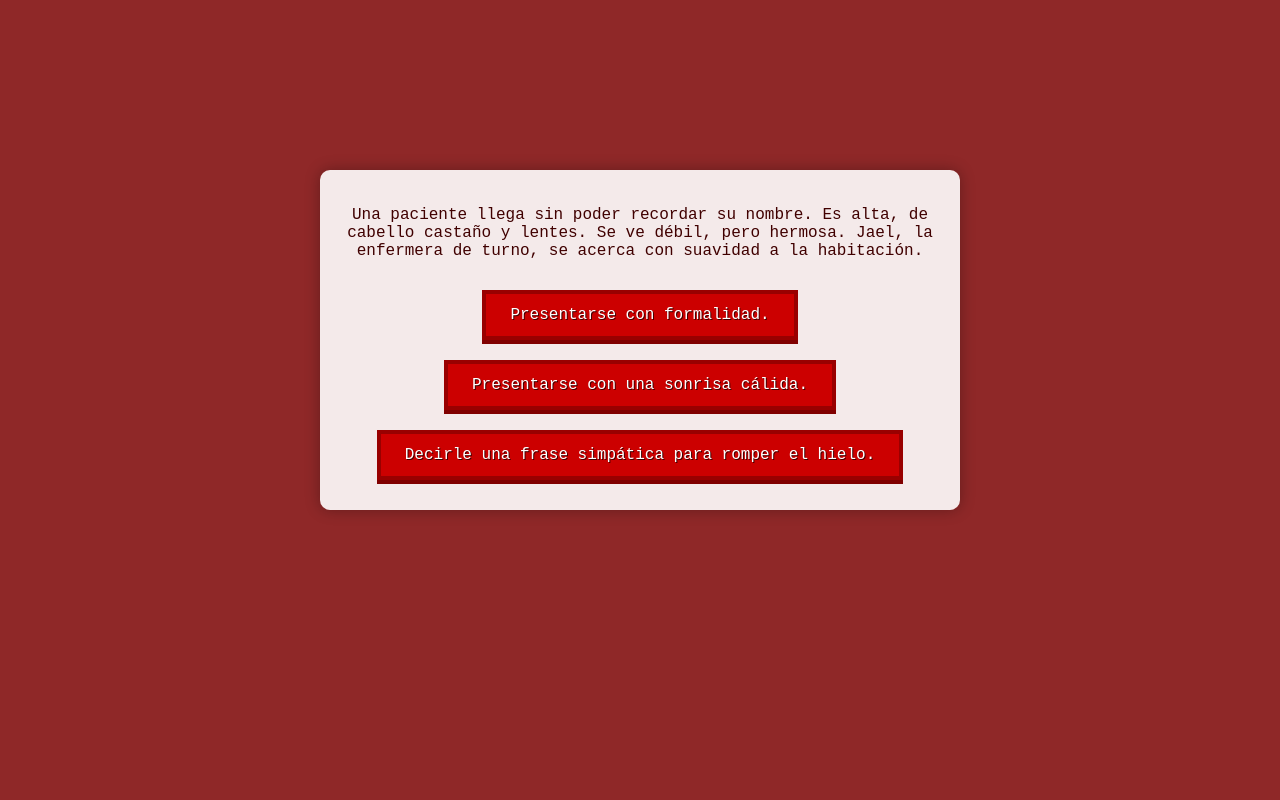
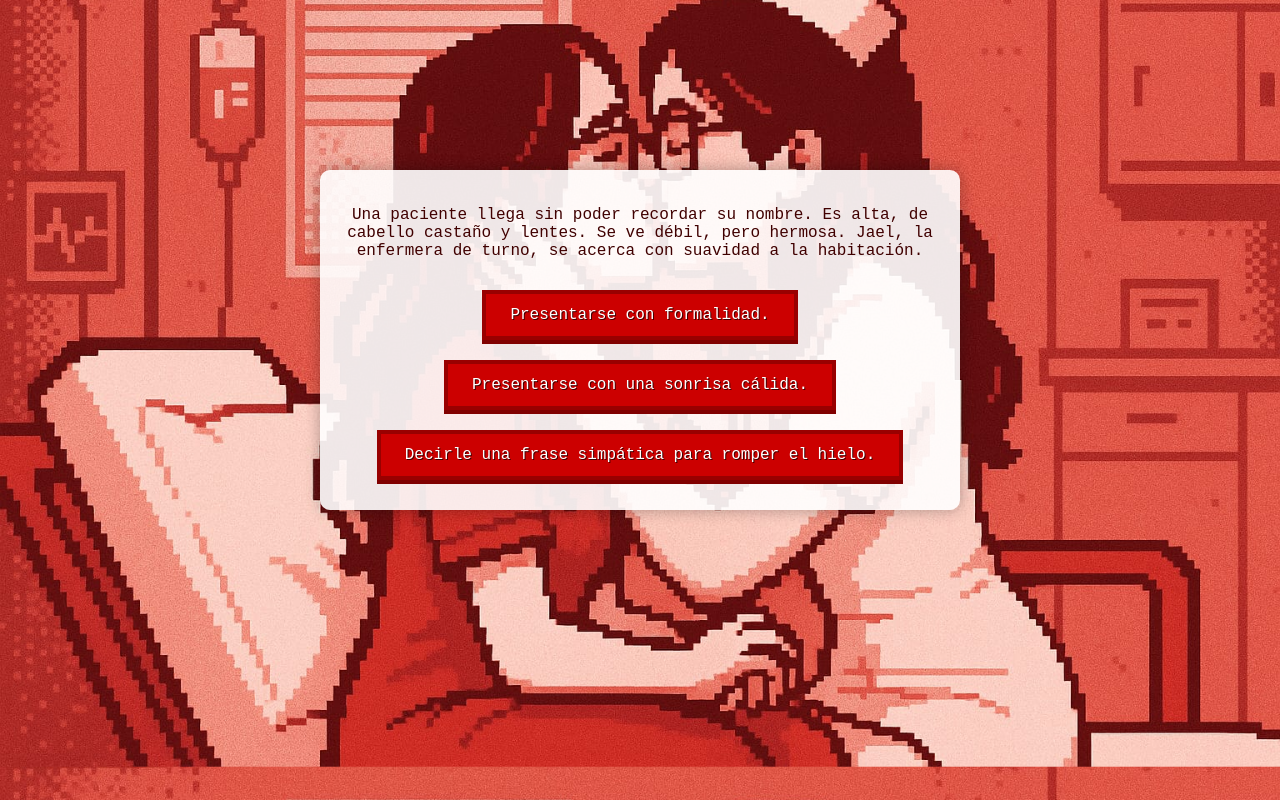
Before and after one commit to Satxn4/ILYSM, a plain HTML site: page index.html in a window 1280 px wide. Drawn offline with Linux system fonts and the light colour scheme.

Commit message:
Update style.css

```diff
--- a/CSS/style.css
+++ b/CSS/style.css
@@ -9,7 +9,7 @@ body {
   justify-content: center;
   flex-direction: column; /* Agregado para que la imagen no se monte sobre el texto */
   height: 85vh;
-  background-image: url('../FONDO/kiss.jpeg');
+  background-image: url('../FONDO/kiss.jpg');
   background-size: cover;
   background-position: center;
 }
```
